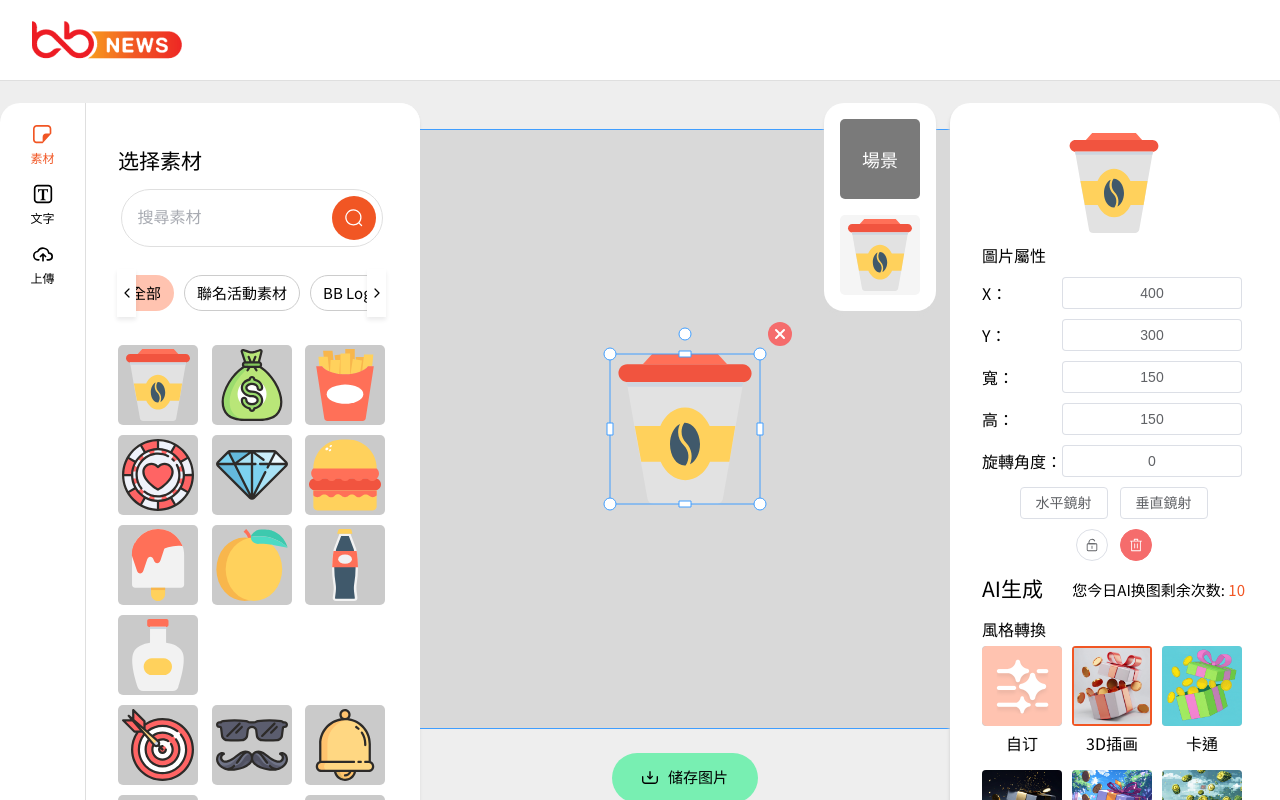
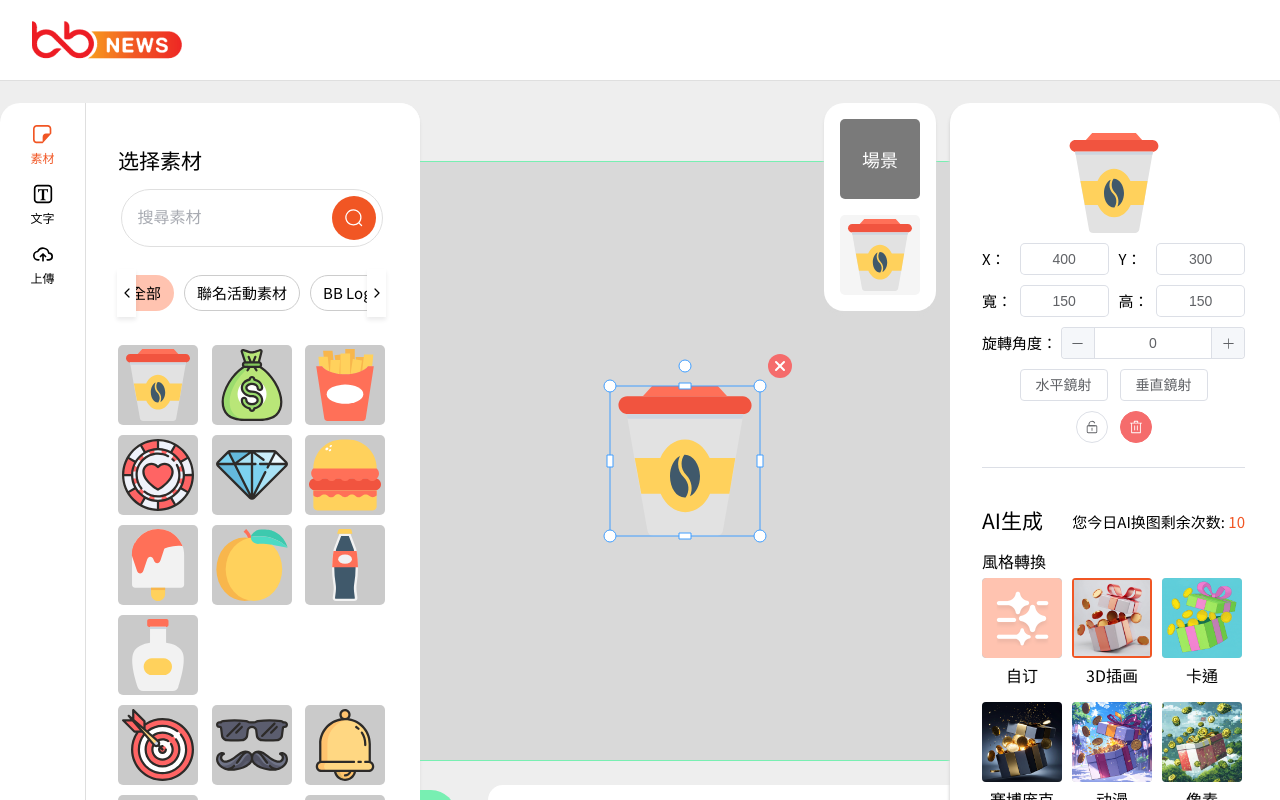
Before and after one commit to penyuanliao/image-editor, a Vue app: page / in a window 1280 px wide. Both pictures are taken after a click on the element 158 px from the left and 384 px from the top of the page. Built offline with nearby package versions, Linux system fonts and the light colour scheme; the HTML template or start-up script is replaced by a standard one; what colorpickers, vue-konva would draw is missing.

Commit message:
:lipstick: feat: 更新style

```diff
--- a/src/Utilities/useCreateCanvasElement.ts
+++ b/src/Utilities/useCreateCanvasElement.ts
@@ -35,7 +35,7 @@ export const createCanvasElement = (element: ICanvasElement, canvas: { width: nu
             });
         }
         else if (element.type === ElementTypesEnum.Image) {
-            const config: IImageConfig = element.config;
+            const config: IImageConfig = element.config as IImageConfig;
             let img: HTMLImageElement;
             if (config.img) {
                 img = config.img;
--- a/src/Utilities/useImageEditor.ts
+++ b/src/Utilities/useImageEditor.ts
@@ -43,7 +43,9 @@ export const drawBackground = (canvasEl: HTMLCanvasElement, ctx: CanvasRendering
  * @param ctx
  * @param cropBox
  */
-export const drawCropMarks = (canvasEl: HTMLCanvasElement, ctx: CanvasRenderingContext2D, cropBox: { x: number, y: number, width: number, height: number  }) => {
+export const drawCropMarks = (canvasEl: HTMLCanvasElement,
+                              ctx: CanvasRenderingContext2D,
+                              cropBox: { x: number, y: number, width: number, height: number  }) => {
     ctx.save();
     // 使用 "evenodd" 填充規則來建立一個有孔的矩形（遮罩）
     ctx.fillStyle = "rgba(0, 0, 0, 0.5)";
@@ -54,7 +56,7 @@ export const drawCropMarks = (canvasEl: HTMLCanvasElement, ctx: CanvasRenderingC
     ctx.restore();
 
     // 繪製裁切框的邊框
-    ctx.strokeStyle = "#409eff";
+    ctx.strokeStyle = "#78EFB2";
     ctx.lineWidth = 2;
     ctx.strokeRect(cropBox.x, cropBox.y, cropBox.width, cropBox.height);
 }
--- a/src/components/Basic/NPanelButton.vue
+++ b/src/components/Basic/NPanelButton.vue
@@ -1,37 +1,40 @@
 <script setup lang="ts">
-
-const { text } = defineProps(['text']);
+const { loading } = defineProps(['loading']);
 
 </script>
 
 <template>
-  <div class="apply-btn">
-    <slot></slot>
-    <span>{{ text || '设定' }}</span>
-  </div>
+  <el-button class="submit-btn"
+             :loading="loading"
+  >
+    <template v-if="$slots.default" #default>
+      <span><slot/></span>
+    </template>
+    <template v-if="$slots.loading" #loading>
+      <slot name="loading"/>
+    </template>
+    <template v-if="$slots.icon" #icon>
+      <slot name="icon"/>
+    </template>
+  </el-button>
+
 </template>
 
 <style scoped lang="scss">
 @use "@/styles/theme";
-
-.apply-btn {
-  position: relative;
-  display: flex;
-  border: 1px solid theme.$button-text-color;
+.submit-btn {
   width: 100%;
   height: 32px;
   min-height: 32px;
+  color: theme.$button-text-color;
+  background-color: theme.$panel-background-color;
+  border: 1px solid theme.$button-text-color;
   border-radius: 30px;
-  color: theme.$button-text-color;
-  justify-content: center;
-  align-items: center;
+
   font-family: Noto Sans HK, serif;
   font-weight: 700;
   font-size: 15px;
-  line-height: 100%;
-  letter-spacing: 0;
-  text-align: center;
-  cursor: pointer;
+
   &:hover {
     background-color: theme.$button-text-color;
     color: theme.$primary-color;
--- a/src/components/EditorArea/EditorView.vue
+++ b/src/components/EditorArea/EditorView.vue
@@ -1,10 +1,10 @@
 <script setup lang="ts">
 import {computed, nextTick, onMounted, reactive, ref, watch} from "vue";
-import {useImagesStore} from "../../store/images.ts";
-import {processFile} from "../../Utilities/FileProcessor.ts";
-import {CanvasEditor} from "../../Utilities/CanvasEditor.ts";
-import {type CroppedExportOptions, exportCroppedArea} from "../../Utilities/useCanvasExporter.ts";
-import {ElementTypesEnum, type ICanvasElement, type ITextConfig} from "../../types.ts";
+import {useImagesStore} from "@/store/images.ts";
+import {processFile} from "@/Utilities/FileProcessor.ts";
+import {CanvasEditor} from "@/Utilities/CanvasEditor.ts";
+import {type CroppedExportOptions, exportCroppedArea} from "@/Utilities/useCanvasExporter.ts";
+import {ElementTypesEnum, type ICanvasElement, type ITextConfig} from "@/types.ts";
 import Popover from "../konva/Popover.vue";
 import KeyboardController from "../KeyboardController.vue";
 
@@ -387,9 +387,6 @@ defineExpose({ addElement, updateSelectedElement });
       </div>
     </div>
     <div class="actions-bar">
-      <button class="upload-button" hidden="hidden" @click="onContainerClick">
-        上傳圖片
-      </button>
       <el-button v-if="imagesStore.imageUrl" class="save-button" @click="saveImage">
         <div style="margin-right: 10px;">
           <svg width="16" height="16" viewBox="0 0 16 16" fill="none" xmlns="http://www.w3.org/2000/svg">
@@ -415,8 +412,10 @@ defineExpose({ addElement, updateSelectedElement });
           <label for="crop-height">高:</label>
           <input id="crop-height" type="number" v-model.number="displayCropBox.height" @change="(e: Event) => handleChange('height', parseInt((e.target as HTMLInputElement)?.value) || 0)" />
         </div>
-        <div style="color:#808080;">{{ `${editor.viewport.originalWidth}px x ${editor.viewport.originalHeight}px` }}</div>
-        <div style="color:#808080;">{{ `${Math.floor(editor.viewport.scale * 100)}%` }}</div>
+        <div class="input-group">
+          <span>{{ `${editor.viewport.originalWidth} x ${editor.viewport.originalHeight}` }}</span>
+          <span>{{ `${Math.floor(editor.viewport.scale * 100)}%` }}</span>
+        </div>
       </div>
     </div>
   </div>
@@ -533,15 +532,15 @@ defineExpose({ addElement, updateSelectedElement });
   resize: none;
 }
 
-.crop-controls,
-.text-controls {
+.crop-controls {
   display: flex;
+  position: relative;
   gap: 1rem;
   align-items: center;
   background-color: #fff;
-  padding: 0.5rem 1rem;
+  padding: 15px 30px;
   border-radius: 15px;
-  border: 1px solid #e0e0e0;
+  height: 30px;
 }
 
 .input-group {
@@ -551,23 +550,24 @@ defineExpose({ addElement, updateSelectedElement });
 }
 
 .input-group label {
-  font-size: 14px;
+  font-size: 15px;
   color: #555;
+  font-weight: 700;
 }
 
 .input-group input {
-  width: 60px;
+  width: 40px;
+  max-width: 60px;
   padding: 4px 8px;
-  border: 1px solid #ccc;
+  border: 1px solid theme.$border-color-base;
   border-radius: 4px;
   text-align: right;
 }
 
-.input-group select {
-  min-width: 120px;
-  padding: 4px 8px;
-  border: 1px solid #ccc;
-  border-radius: 4px;
+.input-group span {
+  font-size: 15px;
+  color: theme.$text-color;
+  font-weight: 700;
 }
 
 .input-group input::-webkit-outer-spin-button,
--- a/src/components/Panels/AIPanel.vue
+++ b/src/components/Panels/AIPanel.vue
@@ -1,6 +1,5 @@
 <script setup lang="ts">
 import { ref } from "vue";
-import { Opportunity } from "@element-plus/icons-vue";
 import Symbols from "../Symbols.vue";
 const styles = ref([
   { name: '自订', key: 'custom', url: './assets/themes/img_custom.png' },
@@ -52,7 +51,7 @@ const selectStyle = (styleKey: string) => {
         </div>
       </div>
     </div>
-    <el-button class="submit-btn" type="primary">
+    <el-button class="submit-btn">
       <template #default>
         <span>生成</span>
       </template>
@@ -110,6 +109,7 @@ const selectStyle = (styleKey: string) => {
   position: relative;
   display: flex;
   flex-direction: column;
+  padding-bottom: 16px;
 
   .category-group {
     display: flex;
@@ -176,6 +176,11 @@ const selectStyle = (styleKey: string) => {
   background-color: theme.$button-text-color;
   border-radius: 30px;
   border-color: theme.$button-text-color;
+  &:hover {
+    background-color: theme.$primary-color;
+    border-color: theme.$button-text-color;
+    color: theme.$button-text-color;
+  }
 }
 
 </style>
--- a/src/components/Panels/ImagePropsPanel.vue
+++ b/src/components/Panels/ImagePropsPanel.vue
@@ -1,8 +1,8 @@
 <script setup lang="ts">
 import { computed } from 'vue';
-import { useImagesStore } from '../../store/images.ts';
+import { useImagesStore } from '@/store/images.ts';
 import AIPanel from "./AIPanel.vue";
-import {ElementTypesEnum, type ICanvasElement, type IImageConfig} from "../../types.ts";
+import {ElementTypesEnum, type ICanvasElement, type IImageConfig} from "@/types.ts";
 import {Delete, Lock, Unlock} from "@element-plus/icons-vue";
 import NPanel from "@/components/Basic/NPanel.vue";
 
@@ -74,41 +74,41 @@ const handleLockAndUnlock = () => {
       v-if="selectedSticker"
       :searchEnabled="false">
     <div class="properties">
-      <div class="view">
+      <div class="view once-line">
         <img :src="(selectedElement?.config as IImageConfig)?.url" alt="">
       </div>
-      <div class="panel-title">圖片屬性</div>
       <div class="ctrl">
         <span>X：</span>
-        <el-input-number v-model="selectedSticker.config.x" :controls="false" style="width: 100%" />
+        <el-input-number class="el-input" v-model="selectedSticker.config.x" :controls="false" style="width: 100%" />
       </div>
       <div class="ctrl">
         <span>Y：</span>
-        <el-input-number v-model="selectedSticker.config.y" :controls="false" style="width: 100%" />
+        <el-input-number class="el-input" v-model="selectedSticker.config.y" :controls="false" style="width: 100%" />
       </div>
       <div class="ctrl">
         <span>寬：</span>
-        <el-input-number v-model="selectedSticker.config.width" :controls="false" style="width: 100%" />
+        <el-input-number class="el-input" v-model="selectedSticker.config.width" :controls="false" style="width: 100%" />
       </div>
       <div class="ctrl">
         <span>高：</span>
-        <el-input-number v-model="selectedSticker.config.height" :controls="false" style="width: 100%" />
+        <el-input-number class="el-input" v-model="selectedSticker.config.height" :controls="false" style="width: 100%" />
       </div>
-      <div class="ctrl">
+      <div class="ctrl once-line">
         <span>旋轉角度：</span>
-        <el-input-number v-model="rotationInDegrees" :controls="false" style="width: 100%" />
+        <el-input-number v-model="rotationInDegrees" :controls="true" style="width: 100%" />
       </div>
-      <div class="prop-item center">
+      <div class="prop-item center once-line">
         <el-button @click="handleHorizontalFlip">水平鏡射</el-button>
         <el-button @click="handleVerticalFlip">垂直鏡射</el-button>
       </div>
-      <div class="prop-item center">
+      <div class="prop-item center once-line">
         <el-button :icon="selectedSticker.config.draggable ? Unlock : Lock" circle @click="handleLockAndUnlock"/>
         <el-tooltip content="刪除" placement="top" effect="light">
           <el-button type="danger" :icon="Delete" circle />
         </el-tooltip>
       </div>
     </div>
+    <el-divider border-style="solid"/>
     <div class="additional">
       <AIPanel/>
     </div>
@@ -116,21 +116,28 @@ const handleLockAndUnlock = () => {
 </template>
 
 <style scoped lang="scss">
-.additional,
+@use "@/styles/theme";
+.additional {
+  position: relative;
+  display: flex;
+  width: 100%;
+  gap: 10px;
+}
 .properties {
   position: relative;
+  display: grid;
   width: 100%;
-  display: flex;
-  flex-direction: column;
+  grid-template-columns: repeat(2, 1fr);
   gap: 10px;
   span {
     flex-shrink: 0;
-    width: 80px;
+    font-size: 15px;
+    width: 30%;
   }
   .ctrl {
     display: flex;
     align-items: center;
-    width: 260px;
+    width: 100%;
   }
   .view {
     width: 100%;
@@ -141,6 +148,9 @@ const handleLockAndUnlock = () => {
       object-fit: contain;
       }
   }
+  .once-line {
+    grid-column-end: span 2;
+  }
 }
 
 .center {
--- a/src/components/Panels/StagePropsPanel.vue
+++ b/src/components/Panels/StagePropsPanel.vue
@@ -26,7 +26,7 @@ const applyStageHandle = () => {
         <span>高：</span>
         <el-input-number class="el-input" v-model="(store.stage.config as StageConfig).height" :controls="false" style="width: 100%" />
       </div>
-      <div class="ctrl once">
+      <div class="ctrl once-line">
         <span>背景顏色：</span>
         <div class="color-picker">
           <ColorPicker use-type="pure" format="hex" v-model:pureColor="(store.stage.config as StageConfig).color"/>
@@ -34,7 +34,7 @@ const applyStageHandle = () => {
       </div>
     </div>
     <div class="additional">
-      <NPanelButton text="设定背景" @pointerup="applyStageHandle"/>
+      <NPanelButton @pointerup="applyStageHandle">设定背景</NPanelButton>
     </div>
   </div>
 </template>
@@ -92,7 +92,7 @@ const applyStageHandle = () => {
     justify-content: center;
     align-items: center;
   }
-  .once {
+  .once-line {
     grid-column-start: 1;
     grid-column-end: 3;
   }
--- a/src/components/Panels/TextPanel.vue
+++ b/src/components/Panels/TextPanel.vue
@@ -6,6 +6,7 @@ import { ColorPicker } from "colorpickers";
 import {ElementTypesEnum, type ICanvasElement, type ITextConfig} from "../../types.ts";
 import NPanel from "../Basic/NPanel.vue";
 import { availableFonts } from '@/config/fonts.ts';
+import NPanelButton from "@/components/Basic/NPanelButton.vue";
 
 // import { ColorInputWithoutInstance } from "tinycolor2";
 
@@ -331,7 +332,7 @@ onMounted(() => {
 <template>
   <NPanel :searchEnabled="false" title="文字編輯" :padding="`${controlEnabled ? `30px 16px 0 16px` : `30px 35px 0 32px`}`">
     <div class="categories" v-if="!props.controlEnabled">
-      <el-button @click="addText">+ 添加文字</el-button>
+      <NPanelButton @click="addText">+ 添加文字</NPanelButton>
     </div>
     <div class="categories" v-if="props.controlEnabled">
       <div class="ctrl">
--- a/src/components/Panels/UploadPanel.vue
+++ b/src/components/Panels/UploadPanel.vue
@@ -4,6 +4,7 @@ import { UploadFilled } from "@element-plus/icons-vue";
 import { useImagesStore } from "../../store/images.ts";
 import {CreateImageElement} from "../../Utilities/useCreateCanvasElement.ts";
 import NPanel from "../Basic/NPanel.vue";
+import NPanelButton from "@/components/Basic/NPanelButton.vue";
 
 const emit = defineEmits<{ (e: 'add-element', action: any): void }>();
 
@@ -43,10 +44,10 @@ const triggerFileInput = () => {
 
 <template>
   <NPanel :searchEnabled="false" title="上传">
-    <el-button @click="triggerFileInput" type="primary" class="upload-button">
-      <el-icon class="el-icon--left"><UploadFilled /></el-icon>
-      上傳圖片
-    </el-button>
+    <NPanelButton @pointerup="triggerFileInput">
+      <template #default>上傳圖片</template>
+      <template #icon><UploadFilled /></template>
+    </NPanelButton>
     <input
         type="file"
         ref="fileInput"
@@ -70,11 +71,6 @@ const triggerFileInput = () => {
 </template>
 
 <style scoped lang="scss">
-.upload-button {
-  width: 100%;
-  height: 40px;
-  font-size: medium;
-}
 .categories {
   width: 100%;
   display: flex;
--- a/src/store/images.ts
+++ b/src/store/images.ts
@@ -23,6 +23,7 @@ interface ImagesStoreState {
   editingElement: ICanvasElement | null;
   imageUrl: string | null;
   deleteIcon: HTMLImageElement;
+  savingImage: boolean;
 }
 
 export const useImagesStore = defineStore('images', {
@@ -49,6 +50,10 @@ export const useImagesStore = defineStore('images', {
     imageUrl: 'xxxxx',
     // --- 預載入控制項圖示 ---
     deleteIcon: new Image(),
+
+    //狀態控制: 儲存中
+    savingImage: false
+
   }),
   actions: {
     // 取得圖片
```
